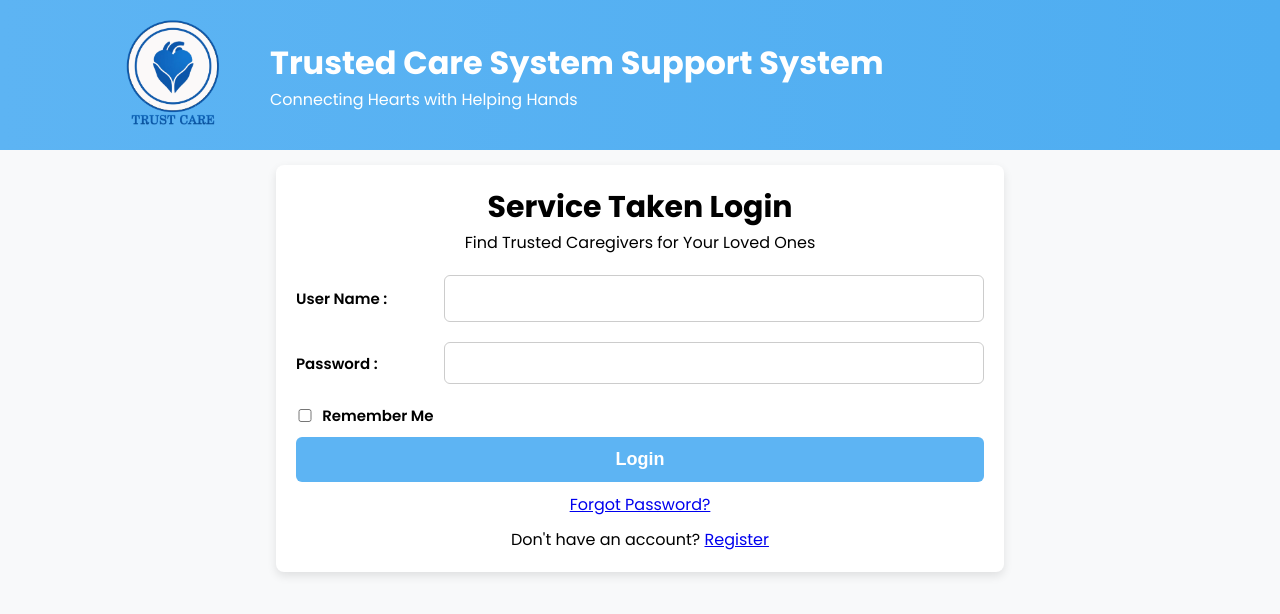
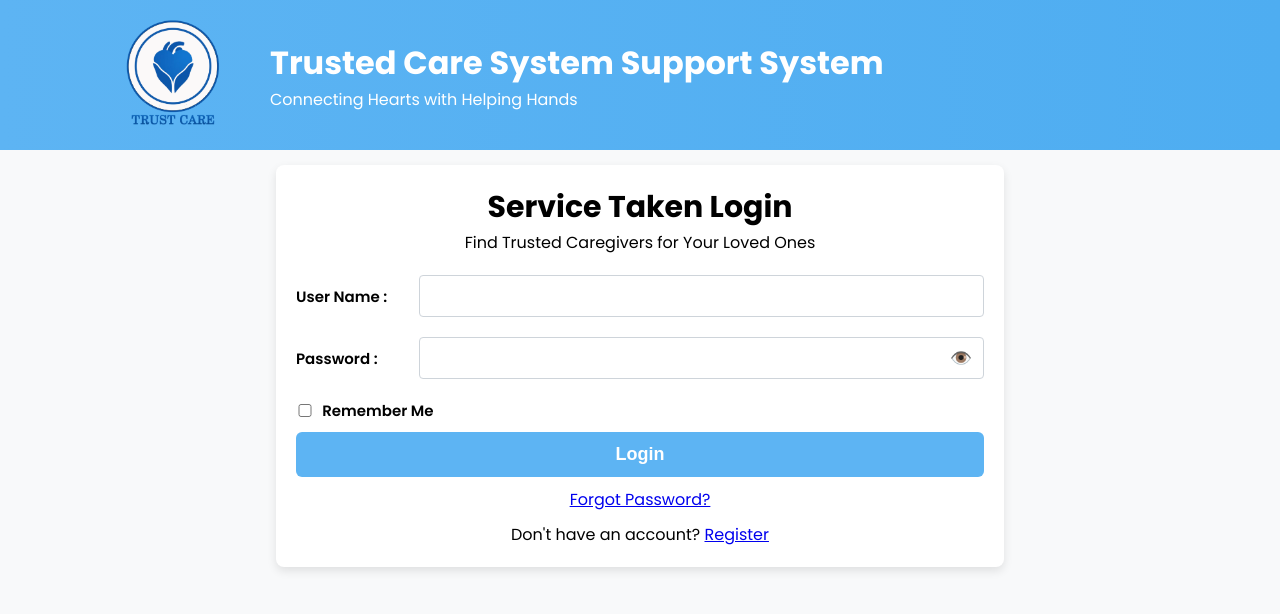
Before and after one commit to kawsi2911/Trust_Care_System, a React (Vite) app in the folder Final year Project/Trust_Care_Front_End/: page /familylogin in a window 1280 px wide. Shown: the top 614 px of the page. Built offline with nearby package versions, Linux system fonts and the light colour scheme.

Commit message:
"design the eyeview"

```diff
--- a/Final year Project/Trust_Care_Front_End/src/family-components/Familylogin.jsx
+++ b/Final year Project/Trust_Care_Front_End/src/family-components/Familylogin.jsx
@@ -14,8 +14,7 @@ function Familylogin() {
 
     const [errors, setErrors] = useState({});
     const [touched, setTouched] = useState({});
-
-    // 🔥 NEW STATES
+    const [showPassword, setShowPassword] = useState(false);
     const [showOTP, setShowOTP] = useState(false);
     const [otp, setOtp] = useState("");
     const [token, setToken] = useState("");
@@ -40,7 +39,6 @@ function Familylogin() {
         return newErrors;
     };
 
-    // 🔥 STEP 1: LOGIN → SEND OTP
     const handleLogin = async () => {
         const validationErrors = validate();
         setTouched({ username: true, password: true });
@@ -59,8 +57,8 @@ function Familylogin() {
                 const data = await res.json();
 
                 if (res.status === 200) {
-                    setToken(data.token); // 🔥 save token
-                    setShowOTP(true);     // 🔥 show OTP input
+                    setToken(data.token);
+                    setShowOTP(true);
 
                     Swal.fire({
                         icon: "success",
@@ -80,7 +78,6 @@ function Familylogin() {
         }
     };
 
-    // 🔥 STEP 2: VERIFY OTP
     const handleVerifyOTP = async () => {
         try {
             const res = await fetch("http://localhost:5000/api/family/verify-login-otp", {
@@ -95,7 +92,6 @@ function Familylogin() {
             const data = await res.json();
 
             if (res.status === 200) {
-                // store userId
                 if (formData.check) localStorage.setItem("userId", data.userId);
                 else sessionStorage.setItem("userId", data.userId);
 
@@ -130,36 +126,83 @@ function Familylogin() {
                                 <span className='Subbody'>Find Trusted Caregivers for Your Loved Ones</span>
                             </div>
 
-                            {/* USERNAME */}
+                            {/* USERNAME FIELD with user icon */}
                             <div className='row'>
                                 <label>User Name :</label>
+                                <div style={{ position: "relative", width: "100%" }}>
+
                                     <input
                                         type='text'
                                         name='username'
                                         value={formData.username}
                                         onChange={handleChange}
                                         onBlur={handleBlur}
+                                        style={{
+                                            width: "100%",
+                                            paddingLeft: "40px",
+                                            boxSizing: "border-box",
+                                            border: "1px solid #ced4da",
+                                            borderRadius: "4px",
+                                            height: "42px",
+                                            fontSize: "1rem",
+                                            transition: "border-color 0.2s"
+                                        }}
+                                        onFocus={(e) => e.target.style.borderColor = "#86b7fe"}
+                                        onBlur={(e) => e.target.style.borderColor = "#ced4da"}
                                     />
+                                </div>
                                 {touched.username && errors.username && <p className="error-text">{errors.username}</p>}
                             </div>
 
-                            {/* PASSWORD */}
+                            {/* PASSWORD FIELD with lock icon + eye toggle */}
                             <div className='row'>
                                 <label>Password :</label>
+                                <div style={{ position: "relative", width: "100%" }}>
+
                                     <input
-                                    type='password'
+                                        type={showPassword ? "text" : "password"}
                                         name='password'
                                         value={formData.password}
                                         onChange={handleChange}
                                         onBlur={handleBlur}
+                                        style={{
+                                            width: "100%",
+                                            paddingLeft: "40px",
+                                            paddingRight: "40px",
+                                            boxSizing: "border-box",
+                                            border: "1px solid #ced4da",
+                                            borderRadius: "4px",
+                                            height: "42px",
+                                            fontSize: "1rem",
+                                            transition: "border-color 0.2s"
+                                        }}
+                                        onFocus={(e) => e.target.style.borderColor = "#86b7fe"}
+                                        onBlur={(e) => e.target.style.borderColor = "#ced4da"}
                                     />
+                                    <span
+                                        onClick={() => setShowPassword(!showPassword)}
+                                        style={{
+                                            position: "absolute",
+                                            right: "12px",
+                                            top: "50%",
+                                            transform: "translateY(-50%)",
+                                            cursor: "pointer",
+                                            fontSize: "1.1rem",
+                                            userSelect: "none",
+                                            color: "#6c757d"
+                                        }}
+                                    >
+                                        {showPassword ? "🙈" : "👁️"}
+                                    </span>
+                                </div>
                                 {touched.password && errors.password && <p className="error-text">{errors.password}</p>}
                             </div>
 
-                            {/* REMEMBER */}
+                            {/* REMEMBER ME */}
                             <div className='row checkbox-row1'>
                                 <label style={{ display: 'flex', alignItems: 'center', gap: '8px', cursor: 'pointer' }}>
-                                <input type='checkbox' name='check' checked={formData.check} onChange={handleChange} /> Remember Me </label>
+                                    <input type='checkbox' name='check' checked={formData.check} onChange={handleChange} /> Remember Me
+                                </label>
                             </div>
 
                             {/* LOGIN BUTTON */}
@@ -169,7 +212,7 @@ function Familylogin() {
                                 </button>
                             )}
 
-                            {/* 🔥 OTP SECTION */}
+                            {/* OTP SECTION */}
                             {showOTP && (
                                 <div className='row'>
                                     <label>Enter OTP:</label>
```
Lines whose indentation alone changed are shown as unchanged.
